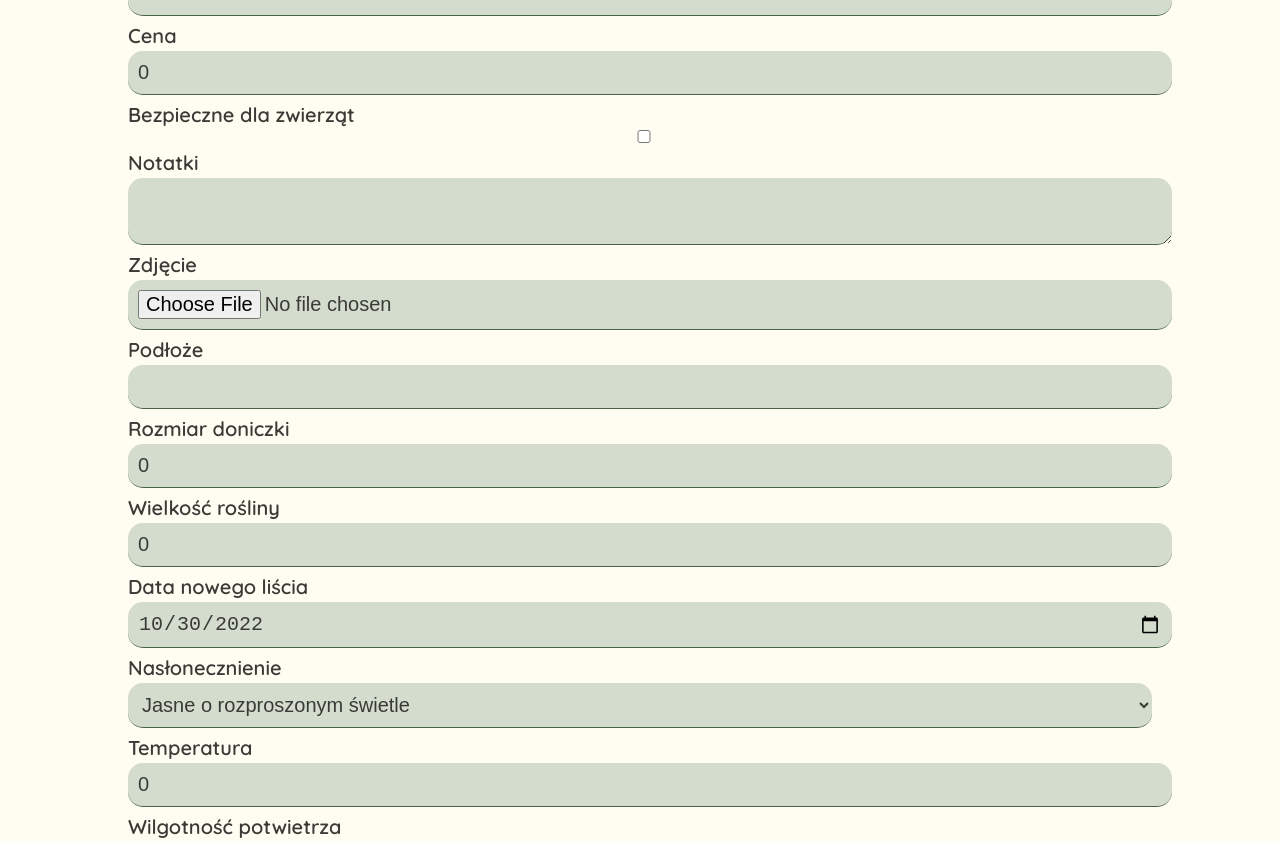
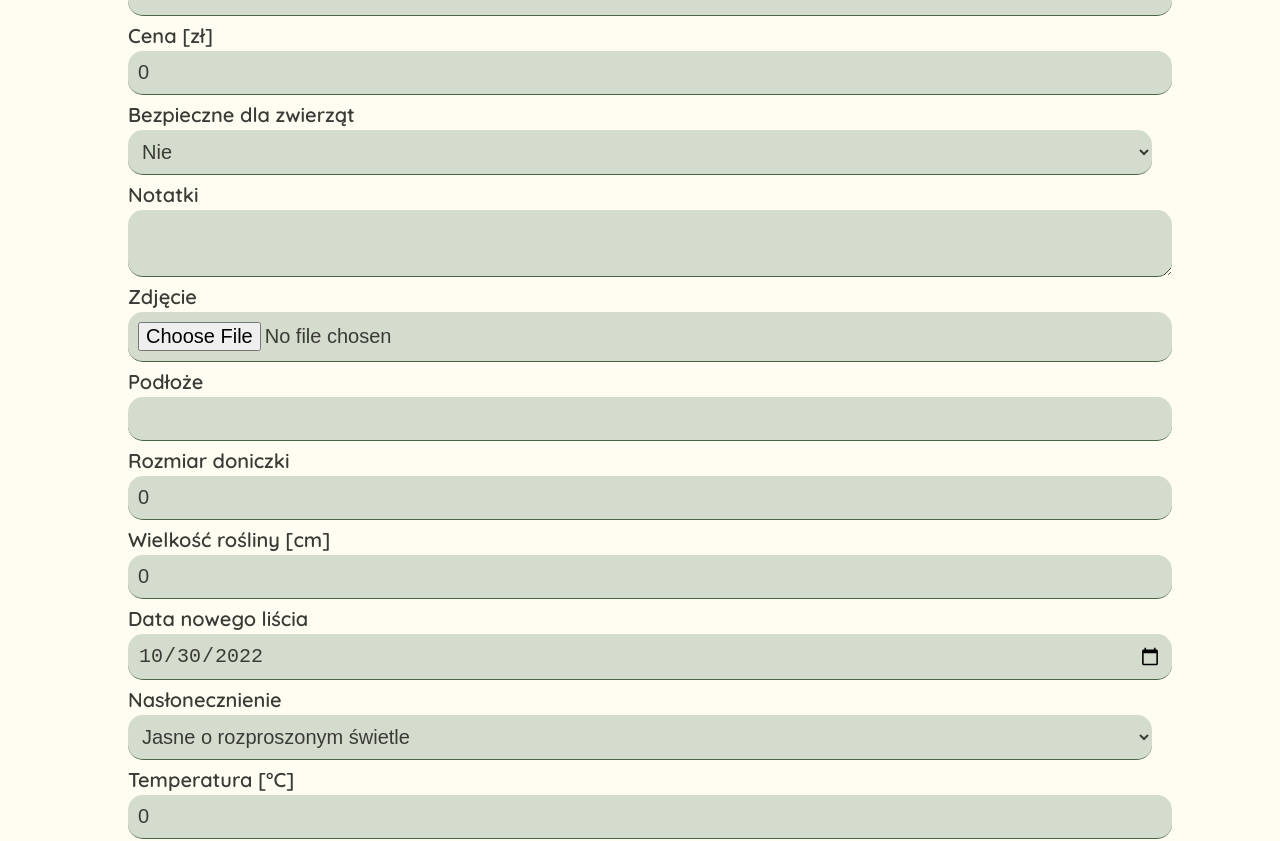
Before and after one commit to Kindziolek/Planer-ro-linny, a React (Vite) app: page /add in a window 1280 px wide. Shown: the part 233-1074 px from the top of the page. Built offline with nearby package versions, Linux system fonts and the light colour scheme.

Commit message:
safeOfAnimal fix

```diff
--- a/src/components/PlantListItem.jsx
+++ b/src/components/PlantListItem.jsx
@@ -8,8 +8,8 @@ function PlantListItem({ id, name, photo }) {
       <div className={styles.list_item}>
         <img className={styles.photo} src={photo} />
         <div className={styles.options}>
-          <Link to={`/edit/${id}`}>edycja</Link>
-          <Link to={`/del/${id}`}>usuń</Link>
+          <Link to={`/edit/${id}`}>Edycja</Link>
+          <Link to={`/del/${id}`}>Usuń</Link>
         </div>
       </div>
     </div>
--- a/src/containers/PlantDetailsContainer.jsx
+++ b/src/containers/PlantDetailsContainer.jsx
@@ -4,6 +4,7 @@ import usePlants, {
   places,
   wateringMetods,
   waterings,
+  safeOfAnimals,
 } from '../providers/Plants';
 import { Link } from 'react-router-dom';
 import styles from './PlantDetalisContainer.module.scss';
@@ -17,7 +18,7 @@ export default function PlantDeleteContainer() {
     dateOfPurchase,
     placeOfPurchase,
     price,
-    safeOfAnimals,
+    safeOfAnimal,
     notes,
     photo,
     substrate,
@@ -76,7 +77,7 @@ export default function PlantDeleteContainer() {
           </div>
           <div className={styles.row}>
             <p className={styles.list}>Bezpieczne dla zwierząt:</p>
-            <p className={styles.plant}>{safeOfAnimals ? 'Tak' : 'Nie'}</p>
+            <p className={styles.plant}>{safeOfAnimals[safeOfAnimal]}</p>
           </div>
           <div className={styles.row}>
             <p className={styles.list}>Podłoże</p>
--- a/src/containers/PlantFormContainer.jsx
+++ b/src/containers/PlantFormContainer.jsx
@@ -7,6 +7,7 @@ import usePlants, {
   places,
   wateringMetods,
   waterings,
+  safeOfAnimals,
 } from '../providers/Plants';
 import styles from './PlantFormContainer.module.scss';
 
@@ -15,7 +16,7 @@ const emptyForm = {
   dateOfPurchase: new Date().toISOString().substring(0, 10),
   placeOfPurchase: '',
   price: 0,
-  safeOfAnimals: false,
+  safeOfAnimal: '1',
   notes: '',
   photo: '',
   substrate: '',
@@ -96,7 +97,7 @@ function PlantFormContainer() {
         value={form.placeOfPurchase}
         onChange={onUpdate}
       />
-      <label>Cena</label>
+      <label>Cena [zł]</label>
       <input
         name="price"
         type="number"
@@ -104,13 +105,13 @@ function PlantFormContainer() {
         onChange={onUpdate}
       />
       <label>Bezpieczne dla zwierząt</label>
-      <input
-        name="safeOfAnimals"
-        type="checkbox"
-        value={true}
-        onChange={onUpdate}
-        checked={form.safeOfAnimals}
-      />
+      <select name="safeOfAnimal" value={form.safeOfAnimal} onChange={onUpdate}>
+        <optgroup label="Opcje wyboru">
+        {safeOfAnimals.map((value, key) => (
+          <option value={key}>{value}</option>
+        ))}
+      </optgroup>
+      </select>
       <label>Notatki</label>
       <textarea name="notes" value={form.notes} onChange={onUpdate} />
       <label>Zdjęcie</label>
@@ -131,7 +132,7 @@ function PlantFormContainer() {
         value={form.sizePot}
         onChange={onUpdate}
       />
-      <label>Wielkość rośliny</label>
+      <label>Wielkość rośliny [cm]</label>
       <input
         name="sizePlant"
         type="number"
@@ -153,14 +154,14 @@ function PlantFormContainer() {
           ))}
         </optgroup>
       </select>
-      <label>Temperatura</label>
+      <label>Temperatura [°C]</label>
       <input
         name="temperature"
         type="number"
         value={form.temperature}
         onChange={onUpdate}
       />
-      <label>Wilgotność potwietrza</label>
+      <label>Wilgotność potwietrza [%]</label>
       <input
         name="airHumidity"
         type="number"
--- a/src/providers/Plants.jsx
+++ b/src/providers/Plants.jsx
@@ -66,7 +66,13 @@ const wateringMetods = [
 const waterings = [
   'Dopiero gdy przeschnie lub kiedy higrometr wskazuje 3',
   'Utrzymywanie stale wilgotnego podłoża (higromentr między 4 a 6)'
-]
+];
+
+const safeOfAnimals = [
+  'Tak',
+  'Nie',
+];
+
 const PlantsProvider = ({ children }) => {
   const [plants, setPlants] = useState(readLocalStorage(localStorageKey));
 
@@ -108,4 +114,4 @@ const PlantsProvider = ({ children }) => {
   return <Context.Provider value={value}>{children}</Context.Provider>;
 };
 
-export { PlantsProvider, phSubstrates, places, wateringMetods, waterings };
+export { PlantsProvider, phSubstrates, places, wateringMetods, waterings, safeOfAnimals };
```
